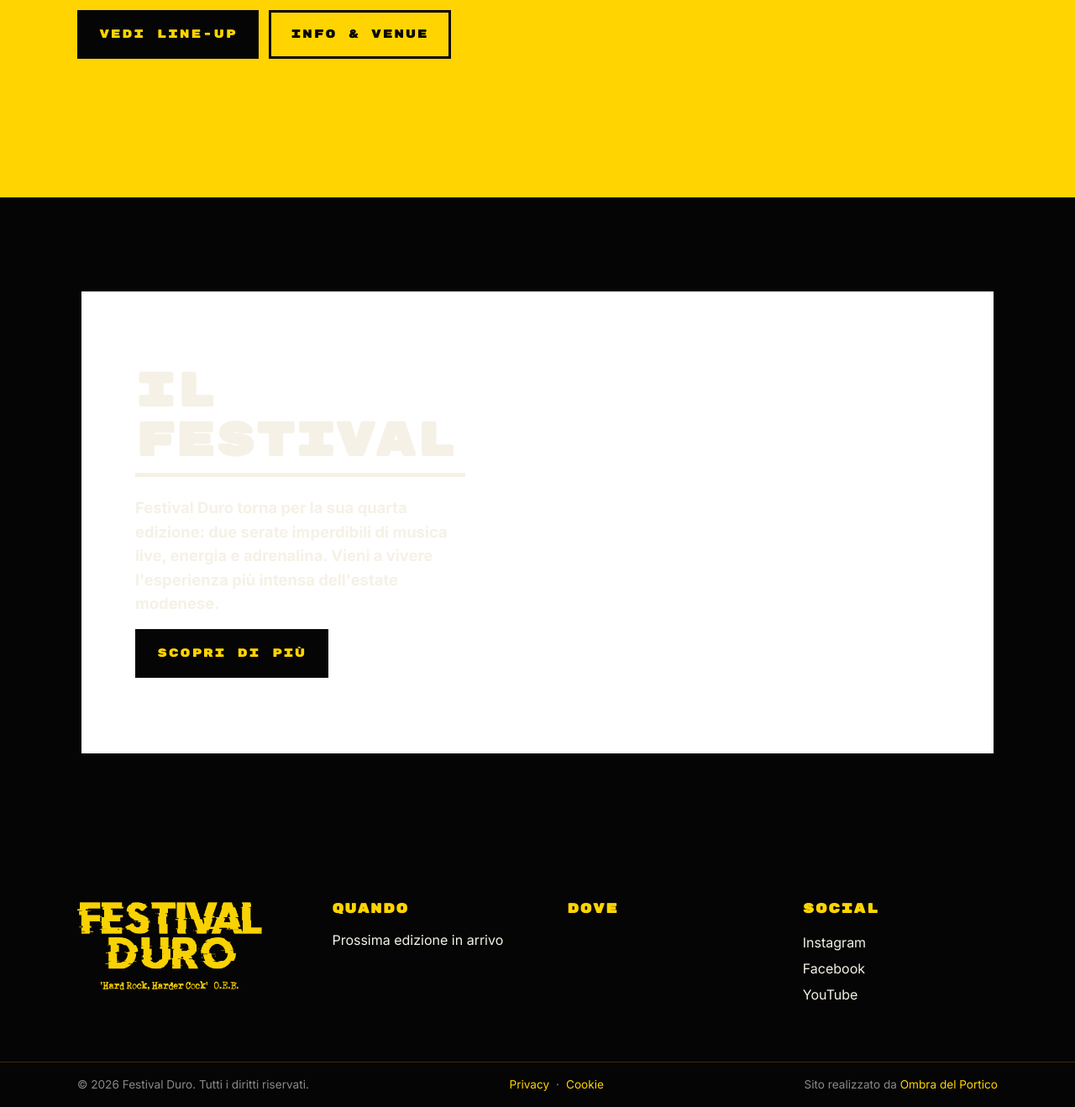
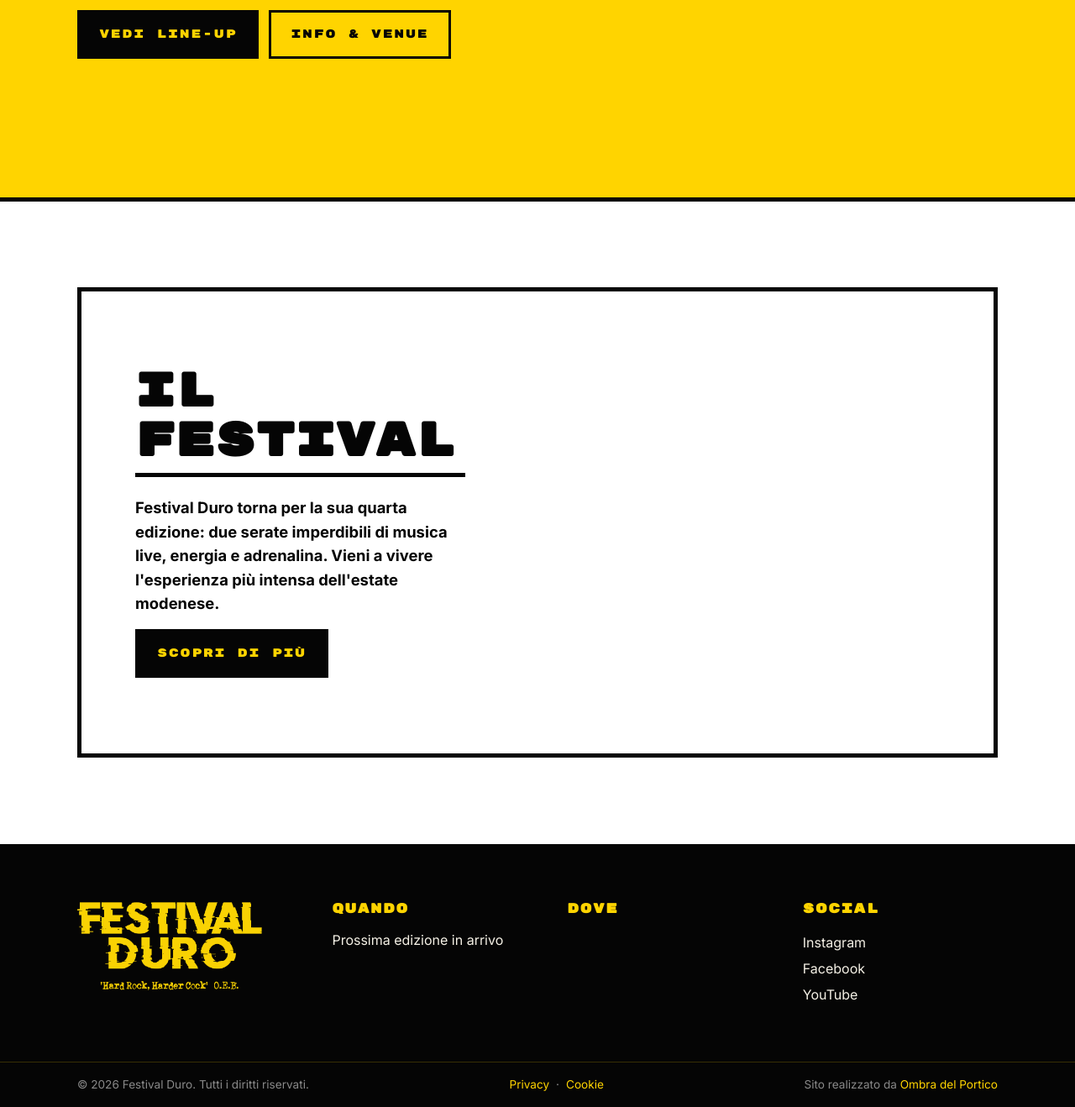
Before and after one commit to DrQuatermass/FestivalDuro, a Django app: page / in a window 1280 px wide. Shown: the part 564-1882 px from the top of the page at 84% size. Run offline with Django 5.2, Linux system fonts and the light colour scheme; data that the repository does not hold is empty.

Commit message:
Set main page sections to white background

```diff
--- a/static/css/main.css
+++ b/static/css/main.css
@@ -358,14 +358,14 @@ h3 { font-size: clamp(1.15rem, 2.5vw, 1.6rem); }
 }
 
 .section--festival {
-    background: var(--black);
-    color: var(--bone);
+    background: #fff;
+    color: var(--black);
 }
 
 .home .section,
 .lineup .section,
 .info .section {
-    background: var(--black);
+    background: #fff;
 }
 
 .section__title {
```
